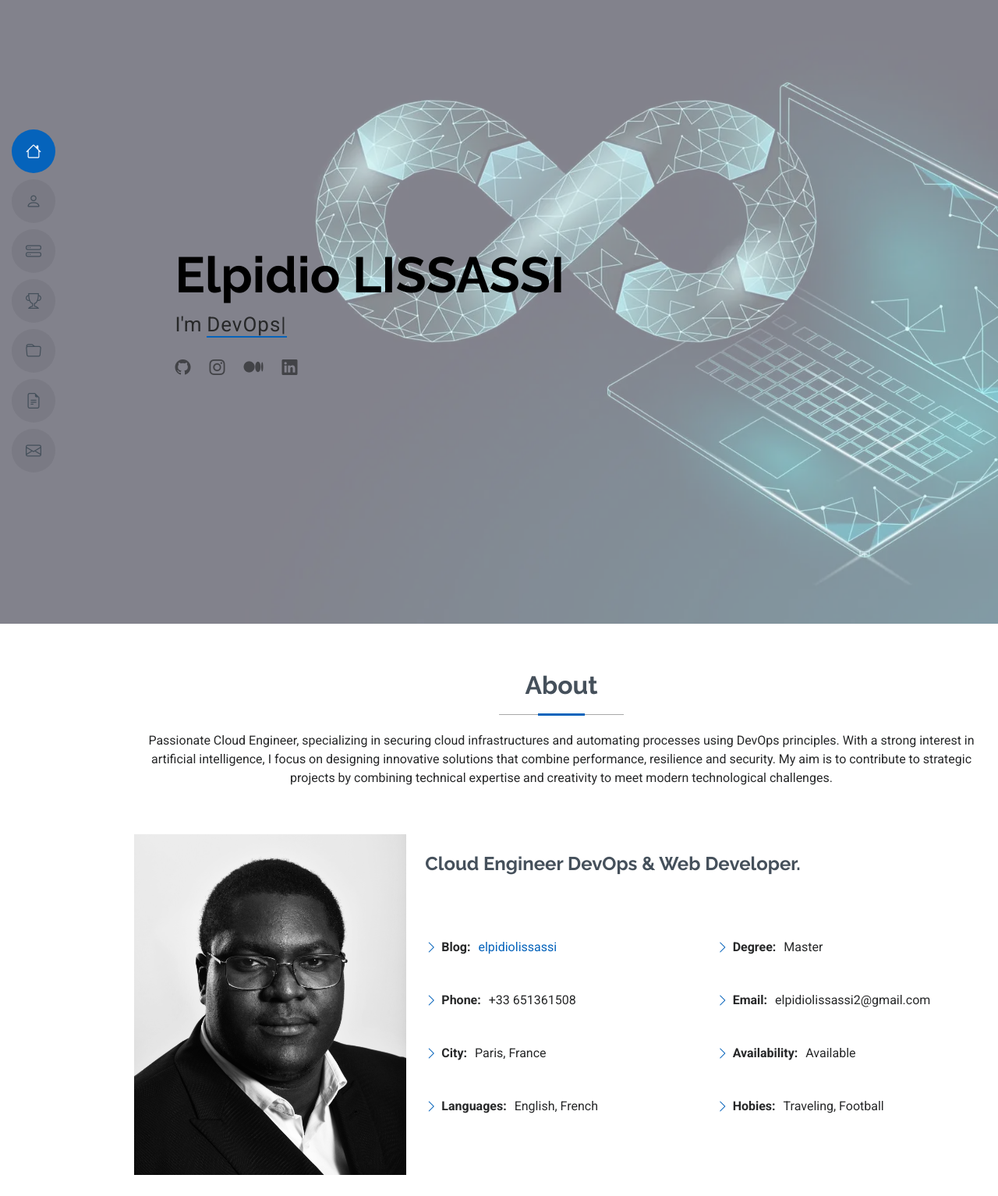
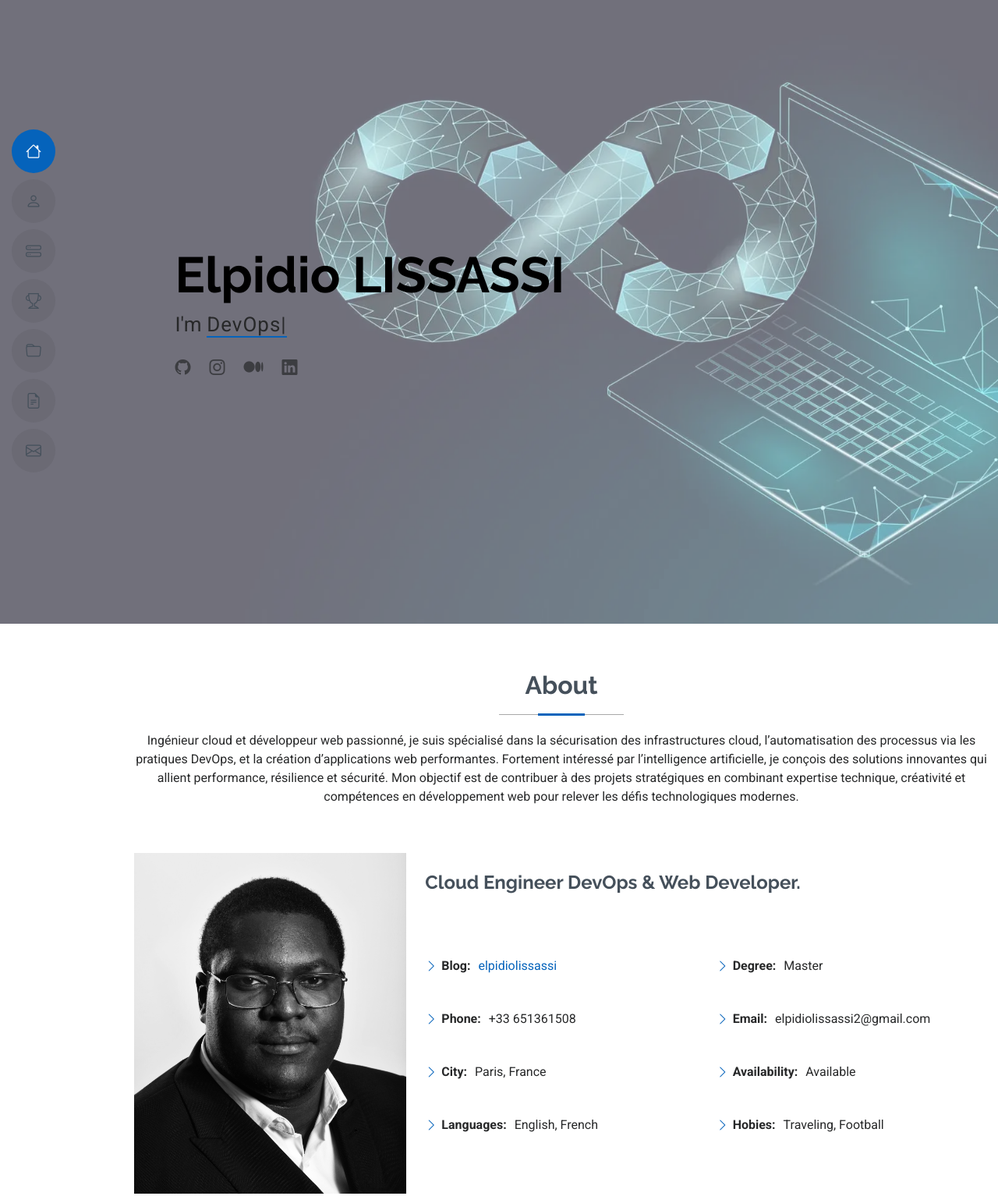
Before and after one commit to Elpidio16/portfolio, a plain HTML site: page index.html in a window 1280 px wide. Shown: the top 1534 px of the page at 78% size. Drawn offline with Linux system fonts and the light colour scheme.

Commit message:
new update with my description

```diff
--- a/assets/css/main.css
+++ b/assets/css/main.css
@@ -31,8 +31,8 @@
 :root {
   --nav-color: #45505b;  /* The default color of the main navmenu links */
   --nav-hover-color: #0563bb; /* Applied to main navmenu links when they are hovered over or active */
-  --nav-mobile-background-color: #ffffff; /* Used as the background color for mobile navigation menu */
-  --nav-dropdown-background-color: #ffffff; /* Used as the background color for dropdown items that appear when hovering over primary navigation items */
+  --nav-mobile-background-color: #b8404069; /* Used as the background color for mobile navigation menu */
+  --nav-dropdown-background-color: #ffffff73; /* Used as the background color for dropdown items that appear when hovering over primary navigation items */
   --nav-dropdown-color: #212529; /* Used for navigation links of the dropdown items in the navigation menu. */
   --nav-dropdown-hover-color: #0563bb; /* Similar to --nav-hover-color, this color is applied to dropdown navigation links when they are hovered over. */
 }
@@ -537,7 +537,7 @@ section,
 
 .hero:before {
   content: "";
-  background: color-mix(in srgb, var(--background-color), transparent 48%);
+  background: color-mix(in srgb, var(--background-color), transparent 55%);
   position: absolute;
   inset: 0;
   z-index: 2;
--- a/index.html
+++ b/index.html
@@ -9,8 +9,8 @@
   <meta content="" name="keywords">
 
   <!-- Favicons -->
-  <link href="assets/img/profile.jpg" rel="icon">
-  <link href="assets/img/profile.jpg" rel="apple-touch-icon">
+  <link href="assets/img/profil_hero.jpeg" rel="icon">
+  <link href="assets/img/profil_hero.jpeg" rel="apple-touch-icon">
 
   <!-- Fonts -->
   <link href="https://fonts.googleapis.com" rel="preconnect">
@@ -88,7 +88,7 @@
       <!-- Section Title -->
       <div class="container section-title" data-aos="fade-up">
         <h2>About</h2>
-        <p>Passionate Cloud Engineer, specializing in securing cloud infrastructures and automating processes using DevOps principles. With a strong interest in artificial intelligence, I focus on designing innovative solutions that combine performance, resilience and security. My aim is to contribute to strategic projects by combining technical expertise and creativity to meet modern technological challenges.</p>
+        <p>Ingénieur cloud et développeur web passionné, je suis spécialisé dans la sécurisation des infrastructures cloud, l’automatisation des processus via les pratiques DevOps, et la création d’applications web performantes. Fortement intéressé par l’intelligence artificielle, je conçois des solutions innovantes qui allient performance, résilience et sécurité. Mon objectif est de contribuer à des projets stratégiques en combinant expertise technique, créativité et compétences en développement web pour relever les défis technologiques modernes.</p>
       </div><!-- End Section Title -->
 
       <div class="container" data-aos="fade-up" data-aos-delay="100">
```
